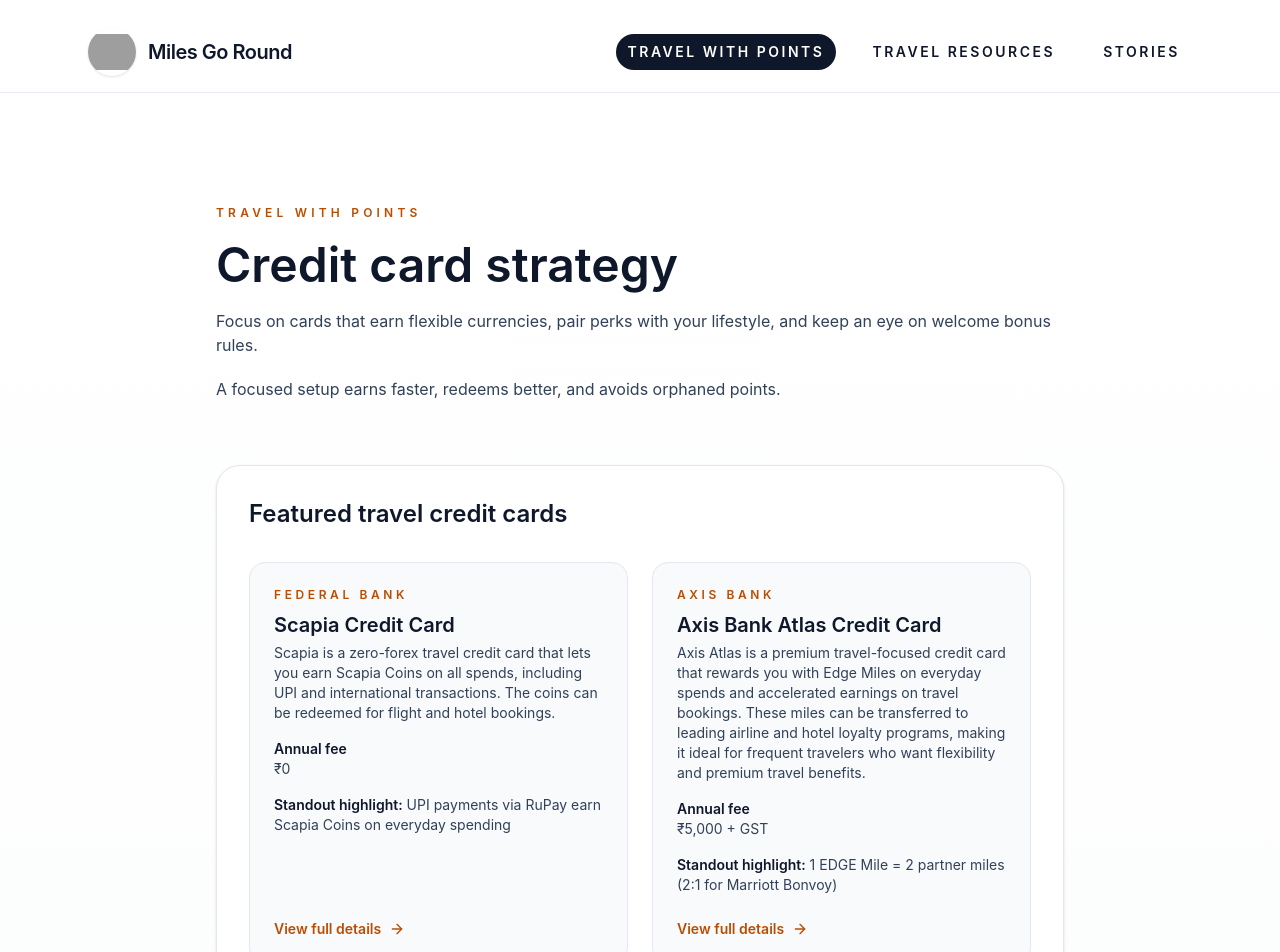
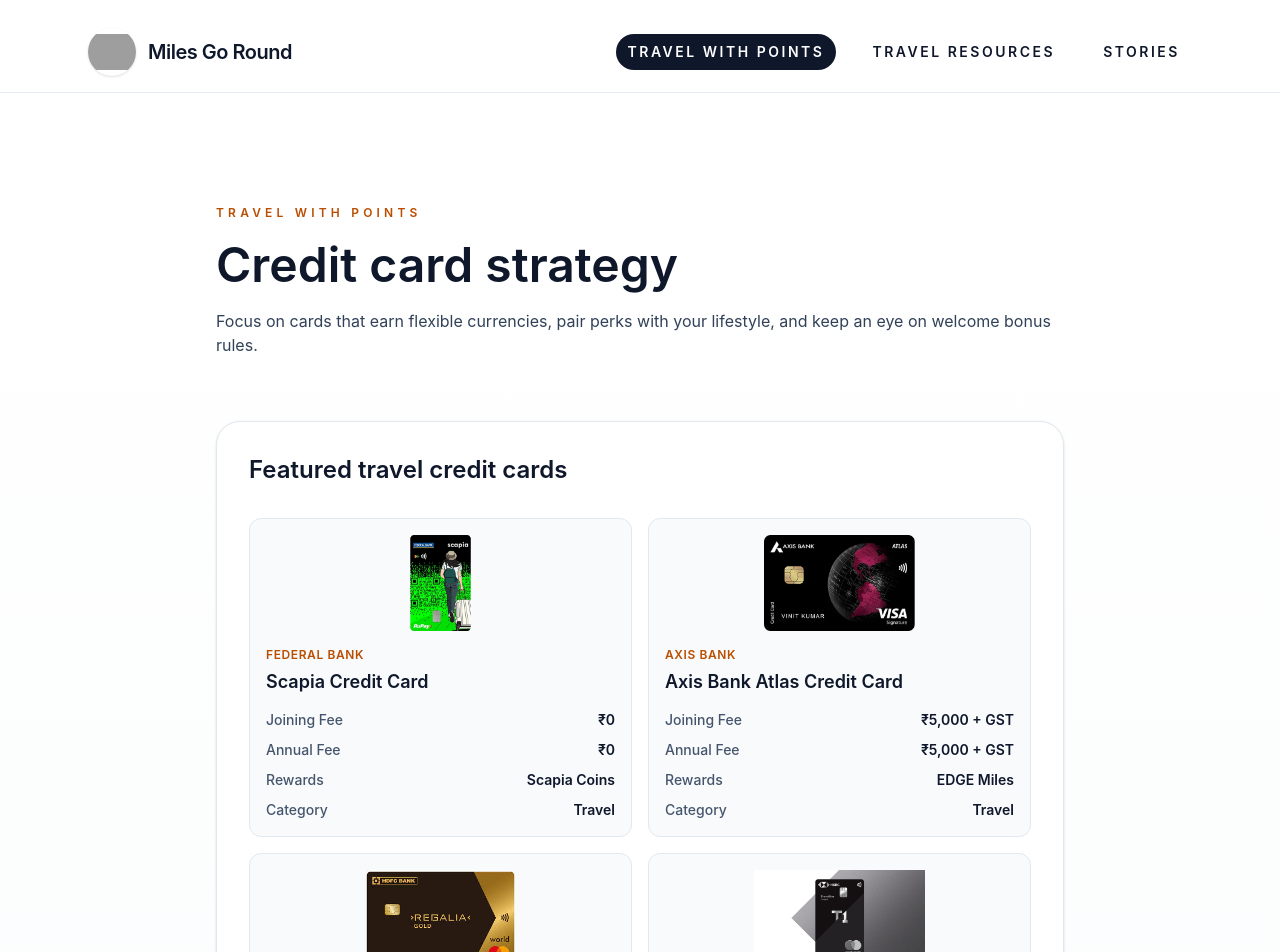
Before and after one commit to bansalmanik/travel-website, a Next.js app: page /travel-with-points/credit-cards in a window 1280 px wide. Shown: the top 952 px of the page. Built offline with nearby package versions, Linux system fonts and the light colour scheme; grey boxes are pictures that could not be loaded.

Commit message:
Modified credit card landing page

```diff
--- a/app/travel-with-points/credit-cards/page.tsx
+++ b/app/travel-with-points/credit-cards/page.tsx
@@ -51,64 +51,64 @@ export default async function CreditCardsPage() {
           <p className="text-base text-slate-700">
             Focus on cards that earn flexible currencies, pair perks with your lifestyle, and keep an eye on welcome bonus rules.
           </p>
-          <p className="text-base text-slate-700">
-            A focused setup earns faster, redeems better, and avoids orphaned points.
-          </p>
         </header>
 
-        <section className="space-y-8 rounded-3xl border border-slate-200 bg-white p-8 shadow-sm">
+        <section className="space-y-8 rounded-3xl border border-slate-200 bg-white p-4 sm:p-8 shadow-sm">
           <h2 className="text-2xl font-semibold text-slate-900">Featured travel credit cards</h2>
-          <div className="grid gap-6 md:grid-cols-2">
+          <div className="grid gap-4 sm:grid-cols-2">
             {cards.map((card) => (
-              <article
+              <Link
                 key={card.slug}
-                className="group flex flex-col justify-between rounded-2xl border border-slate-200 bg-slate-50 p-6 transition hover:-translate-y-1 hover:border-amber-300/60 hover:bg-white hover:shadow-md"
+                href={`/travel-with-points/credit-cards/${card.slug}`}
+                className="group flex flex-col rounded-xl border border-slate-200 bg-slate-50 p-4 transition hover:-translate-y-1 hover:border-amber-300/60 hover:bg-white hover:shadow-md"
               >
-                <div className="space-y-4">
-                  <div>
-                    <p className="text-xs font-semibold uppercase tracking-[0.3em] text-amber-700">{card.issuer}</p>
-                    <h3 className="mt-2 text-xl font-semibold text-slate-900">
-                      <Link
-                        href={`/travel-with-points/credit-cards/${card.slug}`}
-                        className="text-slate-900 underline-offset-4 transition hover:text-amber-700 hover:underline"
-                      >
-                        {card.name}
-                      </Link>
-                    </h3>
-                    <p className="mt-1 text-sm text-slate-700">{card.summary}</p>
+                {/* Card Image */}
+                {card.media?.cardImage && (
+                  <div className="mb-4 flex justify-center">
+                    <img
+                      src={card.media.cardImage.src}
+                      alt={card.media.cardImage.alt}
+                      className="h-24 w-auto object-contain"
+                    />
                   </div>
-                  <dl className="grid gap-3 text-sm text-slate-700">
-                    <div>
-                      <dt className="font-semibold text-slate-900">Annual fee</dt>
-                      <dd>{formatAnnualFee(card.annualFee)}</dd>
+                )}
+
+                {/* Issuer */}
+                <p className="mb-2 text-xs font-semibold uppercase tracking-wider text-amber-700">
+                  {card.issuer}
+                </p>
+
+                {/* Card Name */}
+                <h3 className="mb-4 text-lg font-semibold leading-tight text-slate-900 group-hover:text-amber-700">
+                  {card.name}
+                </h3>
+
+                {/* Card Details */}
+                <dl className="space-y-2.5 text-sm text-slate-700">
+                  {card.JoiningFee && (
+                    <div className="flex justify-between">
+                      <dt className="font-medium text-slate-600">Joining Fee</dt>
+                      <dd className="font-semibold text-slate-900">{card.JoiningFee}</dd>
                     </div>
-                  </dl>
-                  {card.keyHighlights?.length ? (
-                    <p className="text-sm text-slate-700">
-                      <span className="font-semibold text-slate-900">Standout highlight:</span> {card.keyHighlights[0]}
-                    </p>
-                  ) : null}
-                </div>
-                <Link
-                  href={`/travel-with-points/credit-cards/${card.slug}`}
-                  className="mt-6 inline-flex items-center text-sm font-semibold text-amber-700"
-                >
-                  View full details
-                  <svg
-                    aria-hidden
-                    className="ml-2 h-4 w-4"
-                    fill="none"
-                    stroke="currentColor"
-                    strokeLinecap="round"
-                    strokeLinejoin="round"
-                    strokeWidth="2"
-                    viewBox="0 0 24 24"
-                  >
-                    <path d="M5 12h14" />
-                    <path d="m12 5 7 7-7 7" />
-                  </svg>
-                </Link>
-              </article>
+                  )}
+                  <div className="flex justify-between">
+                    <dt className="font-medium text-slate-600">Annual Fee</dt>
+                    <dd className="font-semibold text-slate-900">{formatAnnualFee(card.annualFee)}</dd>
+                  </div>
+                  {card.rewardsCurrency && (
+                    <div className="flex justify-between">
+                      <dt className="font-medium text-slate-600">Rewards</dt>
+                      <dd className="font-semibold text-slate-900">{card.rewardsCurrency}</dd>
+                    </div>
+                  )}
+                  {card.Category && (
+                    <div className="flex justify-between">
+                      <dt className="font-medium text-slate-600">Category</dt>
+                      <dd className="font-semibold text-slate-900">{card.Category}</dd>
+                    </div>
+                  )}
+                </dl>
+              </Link>
             ))}
           </div>
         </section>
```
